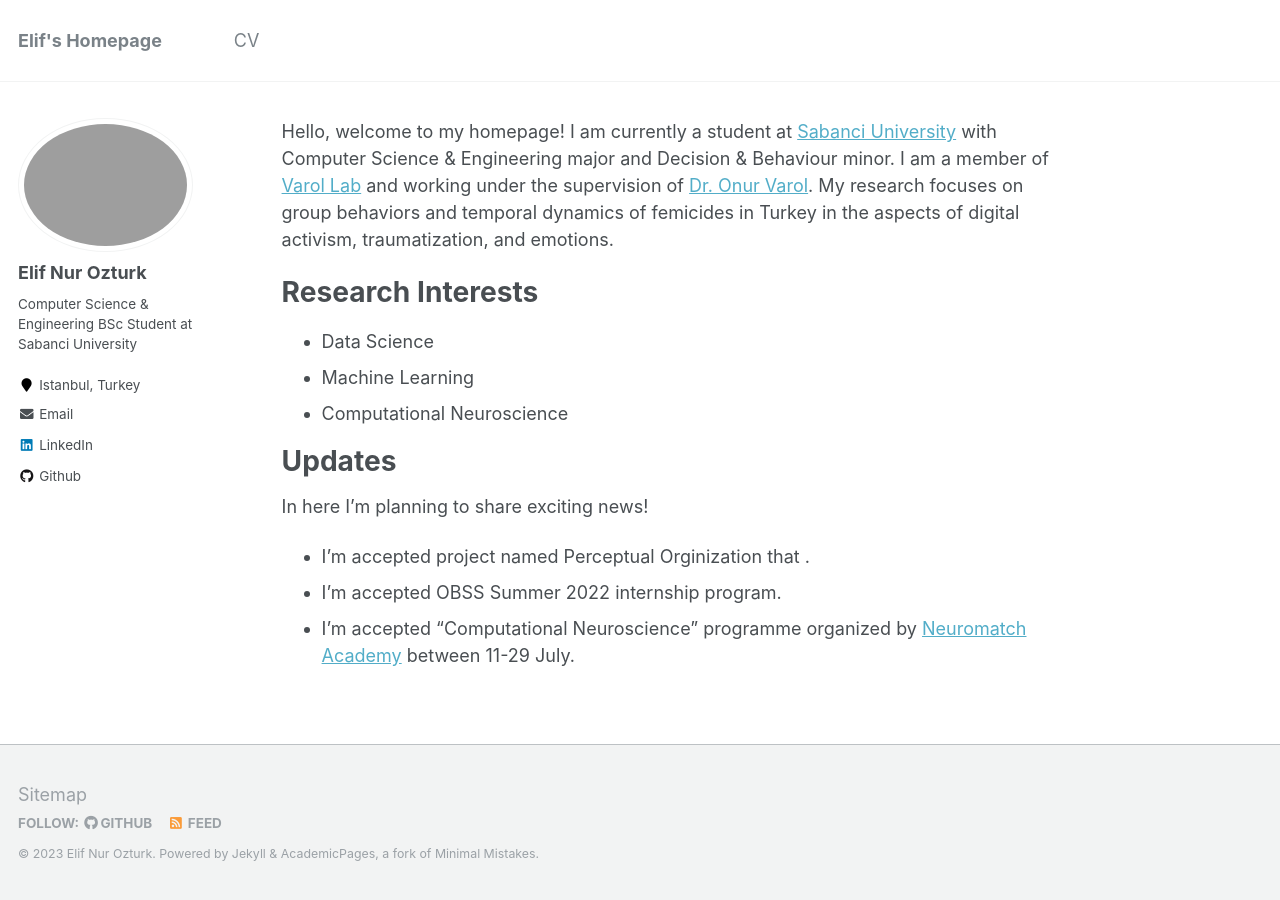
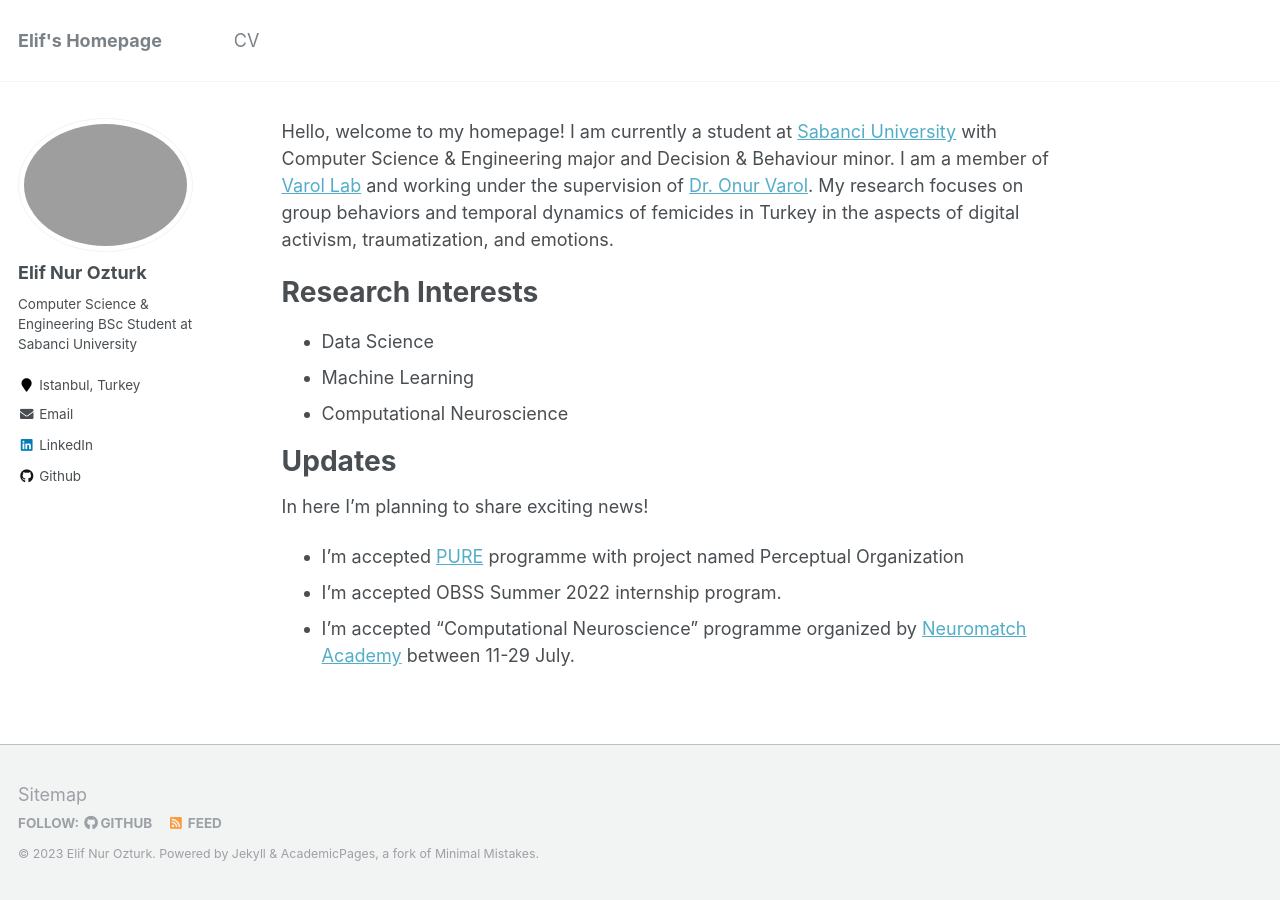
Before and after one commit to elifnozturkk/elifnozturkk.github.io, a Jekyll site: the page built from _pages/about.md, in a window 1280 px wide. Built offline with Jekyll 4.4.1, drawn with Linux system fonts in a browser that asks for light colours.

Commit message:
updated homepage

```diff
--- a/_pages/about.md
+++ b/_pages/about.md
@@ -20,6 +20,6 @@ Hello, welcome to my homepage! I am currently a student at [Sabanci University](
 
 In here I'm planning to share exciting news!
 
-- I'm accepted project named Perceptual Orginization that .
+- I'm accepted [PURE](https://pure.sabanciuniv.edu/) programme with project named Perceptual Organization
 - I'm accepted OBSS Summer 2022 internship program.
 - I'm accepted "Computational Neuroscience" programme organized by [Neuromatch Academy](https://academy.neuromatch.io/) between 11-29 July.
```
